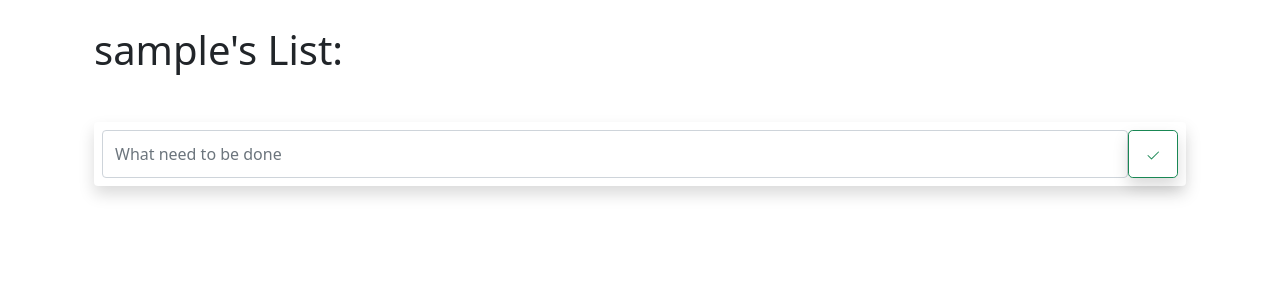
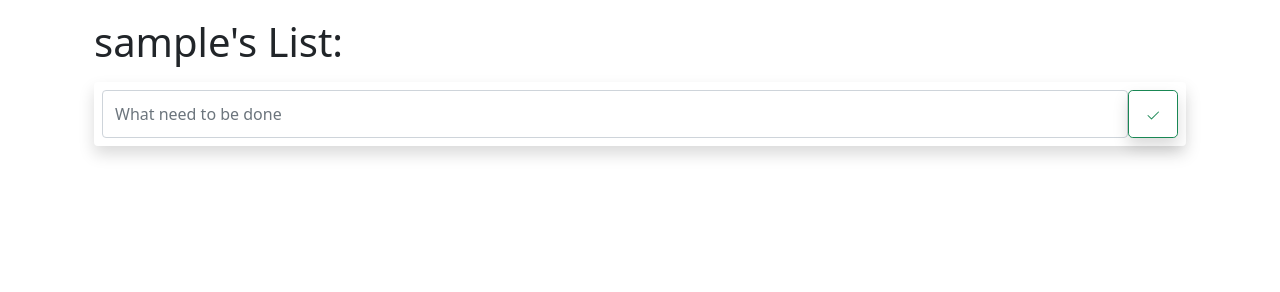
Before and after one commit to teasec4/ToDoAppDjango, a Django app: page /todo/ in a window 1280 px wide. Shown: the part 70-362 px from the top of the page. Run offline with Django 4.2, Linux system fonts and the light colour scheme; the visitor is signed in with stand-in values (Sample User, id 1); data that the repository does not hold is empty.

Commit message:
Add files via upload

```diff
--- a/templates/todolist/index.html
+++ b/templates/todolist/index.html
@@ -7,13 +7,13 @@
     {% if user.is_authenticated %}
 
         <!-- descrip -->
-        <div class="container mt-4">
+        <div class="container mt-3">
             <h1 class="display-6">
                 {{ user.username }}'s List:
             </h1>
         </div>
         <!-- content -->
-        <div class="container mt-1">
+        <div class="container">
             <div>
                 {% if messages %}
                     {% for message in messages %}
@@ -32,7 +32,7 @@
             </div>
 
 
-            <div class=" mt-5 mb-2">
+            <div class=" mt-2 mb-2">
                 {% for todo in todos %}
                     <div class="container mt-1 d-flex justify-content-between border-bottom">
                         <div class="d-flex flex-row align-items-center">
```
